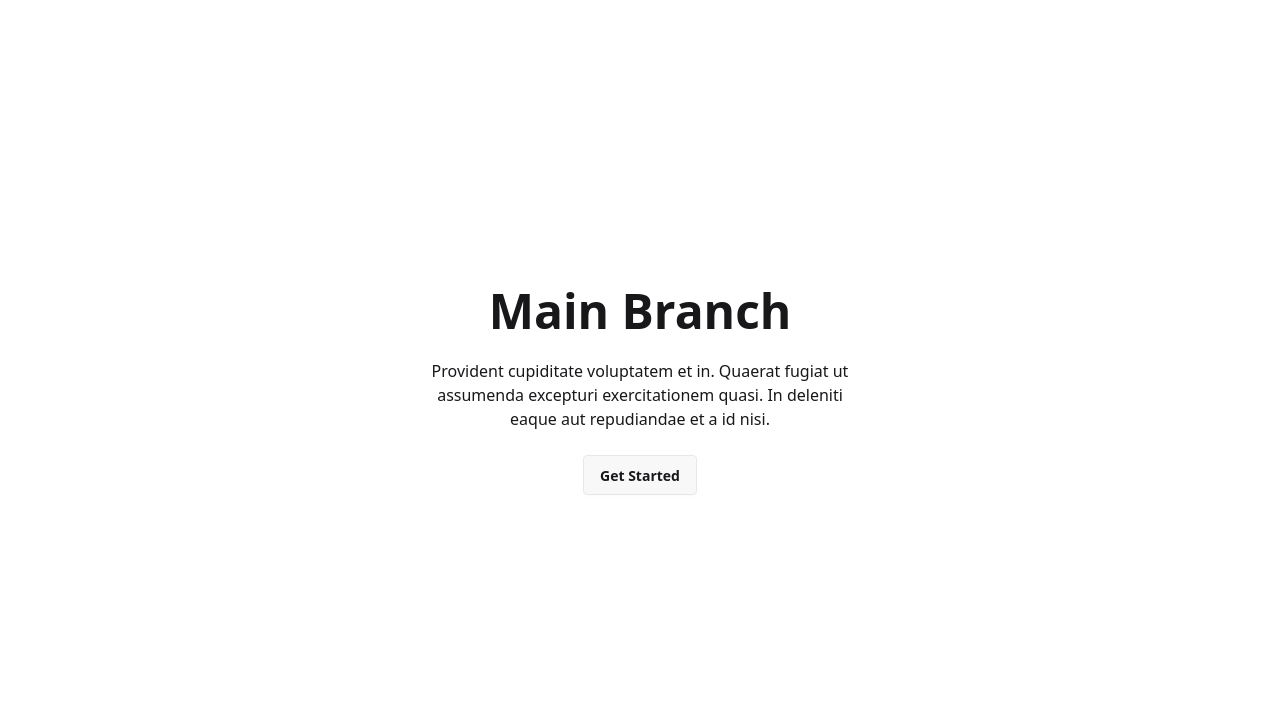
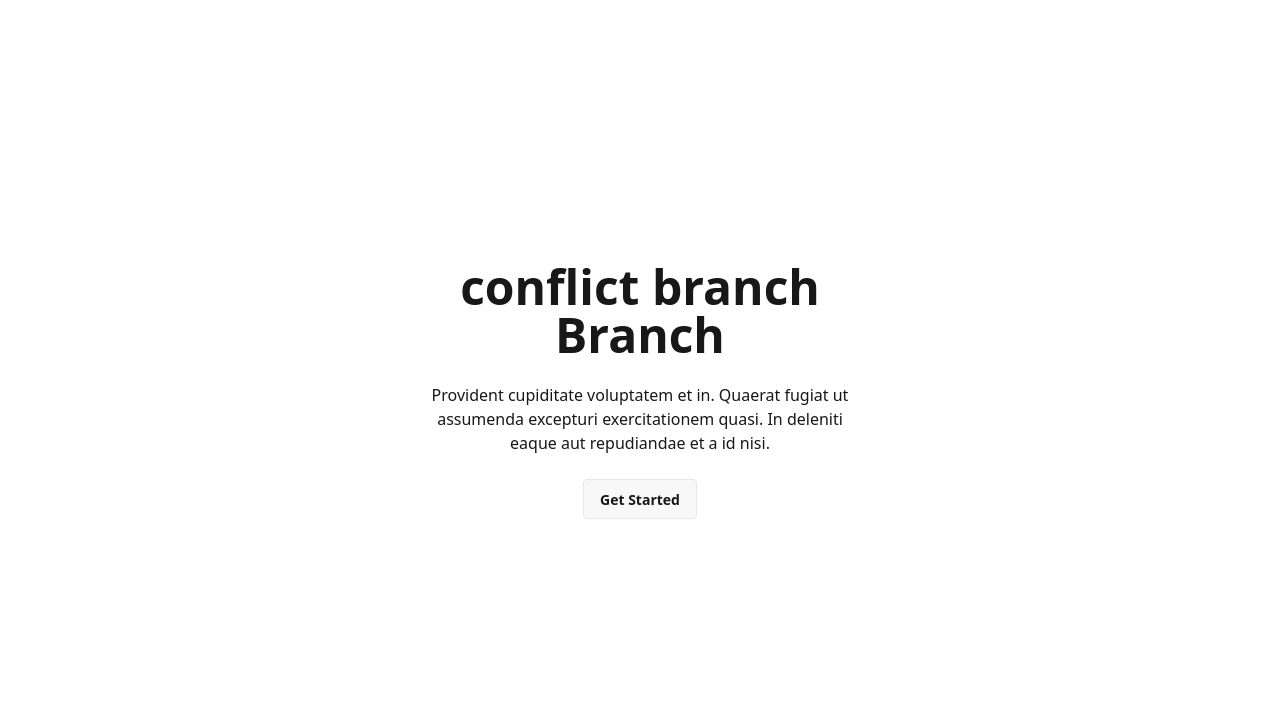
Before and after one commit to sumon3235/github-practice, a plain HTML site: page index.html in a window 1280 px wide. Shown: the part 73-800 px from the top of the page. Drawn offline with nearby package versions, Linux system fonts and the light colour scheme.

Commit message:
change title in new branch

```diff
--- a/index.html
+++ b/index.html
@@ -46,7 +46,7 @@
         <div class="hero bg-base-100 min-h-screen">
             <div class="hero-content text-center">
                 <div class="max-w-md">
-                    <h1 class="text-5xl font-bold">Main Branch</h1>
+                    <h1 class="text-5xl font-bold">conflict branch Branch</h1>
                     <p class="py-6">
                         Provident cupiditate voluptatem et in. Quaerat fugiat ut assumenda excepturi exercitationem
                         quasi. In deleniti eaque aut repudiandae et a id nisi.
```
